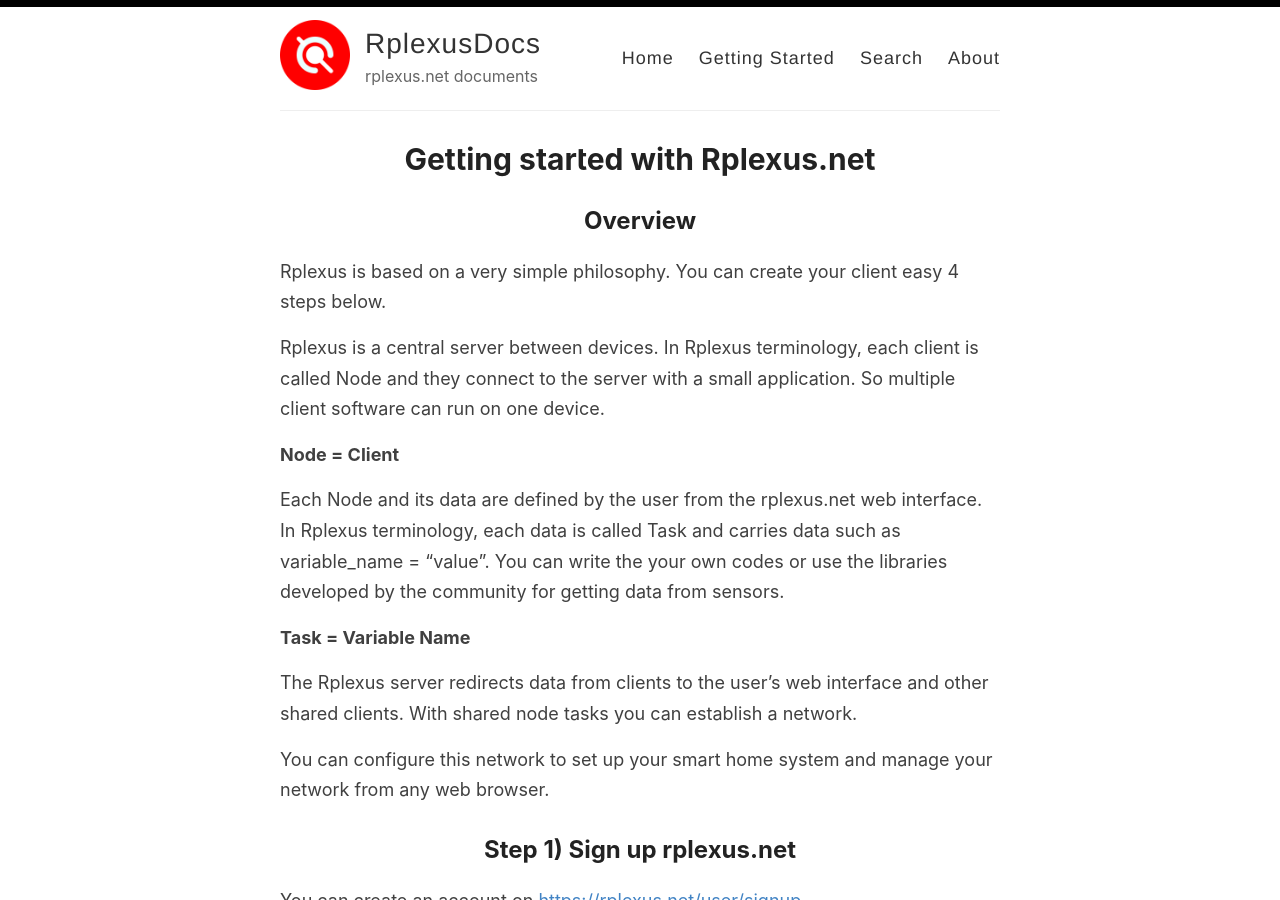
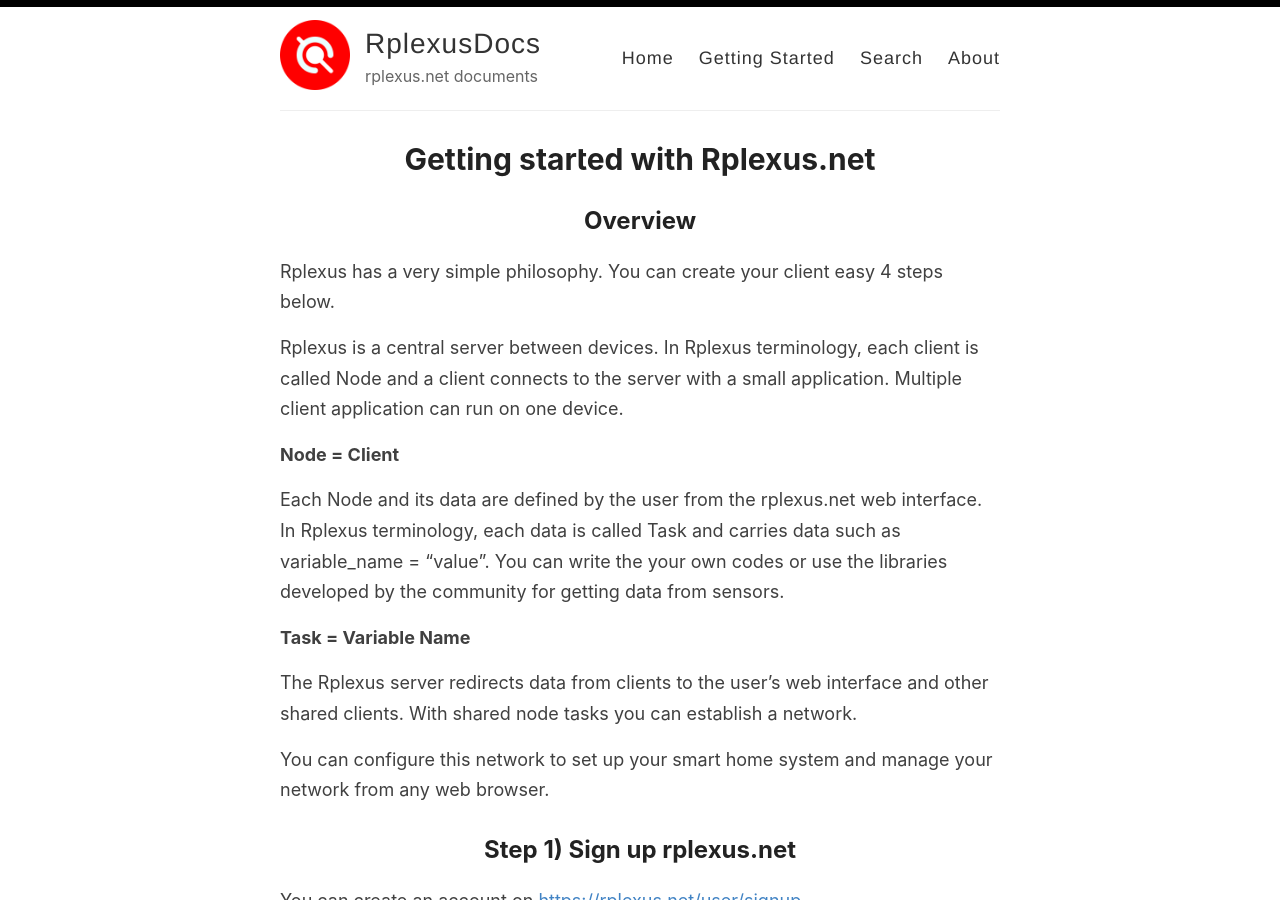
Before and after one commit to alierkanimrek/rplexusdocs, a Jekyll site: the page built from _pages/getting-started.md, in a window 1280 px wide and 900 px high. Built offline with Jekyll 4.4.1, drawn with Linux system fonts in a browser that asks for light colours.

Commit message:
Update getting-started.md

```diff
--- a/_pages/getting-started.md
+++ b/_pages/getting-started.md
@@ -5,9 +5,9 @@ permalink: /getting-started/
 ---
 
 ## Overview
-Rplexus is based on a very simple philosophy. You can create your client easy 4 steps below.
+Rplexus has a very simple philosophy. You can create your client easy 4 steps below.
 
-Rplexus is a central server between devices. In Rplexus terminology, each client is called Node and they connect to the server with a small application. So multiple client software can run on one device.
+Rplexus is a central server between devices. In Rplexus terminology, each client is called Node and a client connects to the server with a small application. Multiple client application can run on one device.
 
 **Node = Client**
 
```
